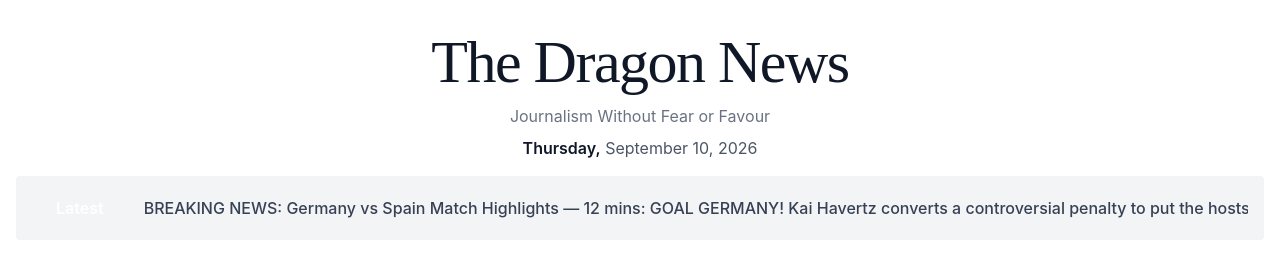
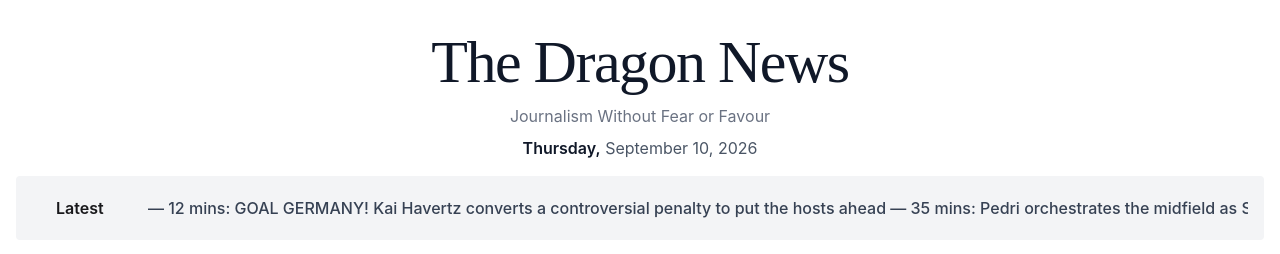
Before and after one commit to Hamim404/Dragon-News, a React (Vite) app: page /category/1 in a window 1280 px wide. Shown: the top 254 px of the page. Built offline with nearby package versions, Linux system fonts and the light colour scheme; a web font is replaced by a local one.

Commit message:
React Marquee Added

```diff
--- a/src/components/BreakingNews/BreakingNews.jsx
+++ b/src/components/BreakingNews/BreakingNews.jsx
@@ -1,24 +1,32 @@
+import MarqueeModule from "react-fast-marquee";
+
+// Safe fallback for React 19 / Modern Vite module system quirks
+const Marquee = MarqueeModule.default || MarqueeModule;
+
 const BreakingNews = () => {
   return (
     <div className="flex items-center gap-4 bg-gray-100 px-4 py-3 rounded-sm">
-      <span className="bg-brand text-white font-semibold px-6 py-2 rounded-sm shrink-0">
+      <span className="bg-brand  font-semibold px-6 py-2 rounded-sm shrink-0">
         Latest
       </span>
-      <div className="overflow-hidden">
-        <p className="whitespace-nowrap text-gray-700 font-medium">
-          BREAKING NEWS: Germany vs Spain Match Highlights — 12 mins: GOAL
-          GERMANY! Kai Havertz converts a controversial penalty to put the hosts
-          ahead — 35 mins: Pedri orchestrates the midfield as Spain dominates
-          possession — 42 mins: GOAL SPAIN! Nico Williams blasts a rocket into
-          the roof of the net — Halftime Score: Locked at 1-1 in an absolute
-          classic — 60 mins: GOAL SPAIN! Morata capitalizes on a defensive error
-          to take the lead 2-1 — 72 mins: Rudiger makes a heroic goal-line
-          clearance to keep Germany alive — 85 mins: GOAL GERMANY! Sané unlocks
-          the defense and chips the keeper — Final Score: A breathtaking 2-2
-          draw as both teams share the points in a masterclass of modern
-          football!
-        </p>
-      </div>
+
+      {/* Pass your breaking news text directly into the fixed Marquee component */}
+      <Marquee
+        pauseOnHover={true}
+        speed={60}
+        className="text-gray-700 font-medium"
+      >
+        BREAKING NEWS: Germany vs Spain Match Highlights — 12 mins: GOAL
+        GERMANY! Kai Havertz converts a controversial penalty to put the hosts
+        ahead — 35 mins: Pedri orchestrates the midfield as Spain dominates
+        possession — 42 mins: GOAL SPAIN! Nico Williams blasts a rocket into the
+        roof of the net — Halftime Score: Locked at 1-1 in an absolute classic —
+        60 mins: GOAL SPAIN! Morata capitalizes on a defensive error to take the
+        lead 2-1 — 72 mins: Rudiger makes a heroic goal-line clearance to keep
+        Germany alive — 85 mins: GOAL GERMANY! Sané unlocks the defense and
+        chips the keeper — Final Score: A breathtaking 2-2 draw as both teams
+        share the points in a masterclass of modern football!
+      </Marquee>
     </div>
   );
 };
```
